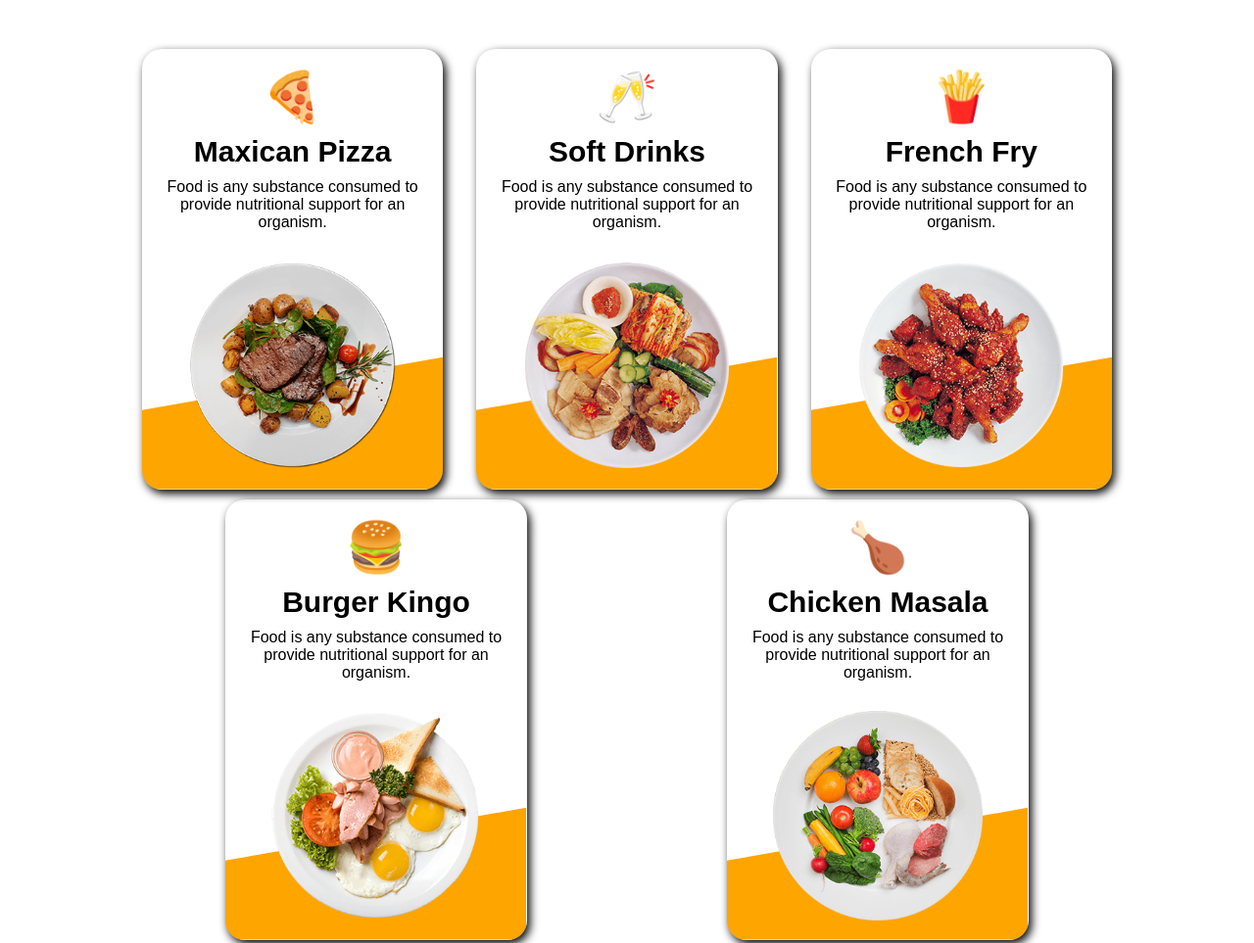
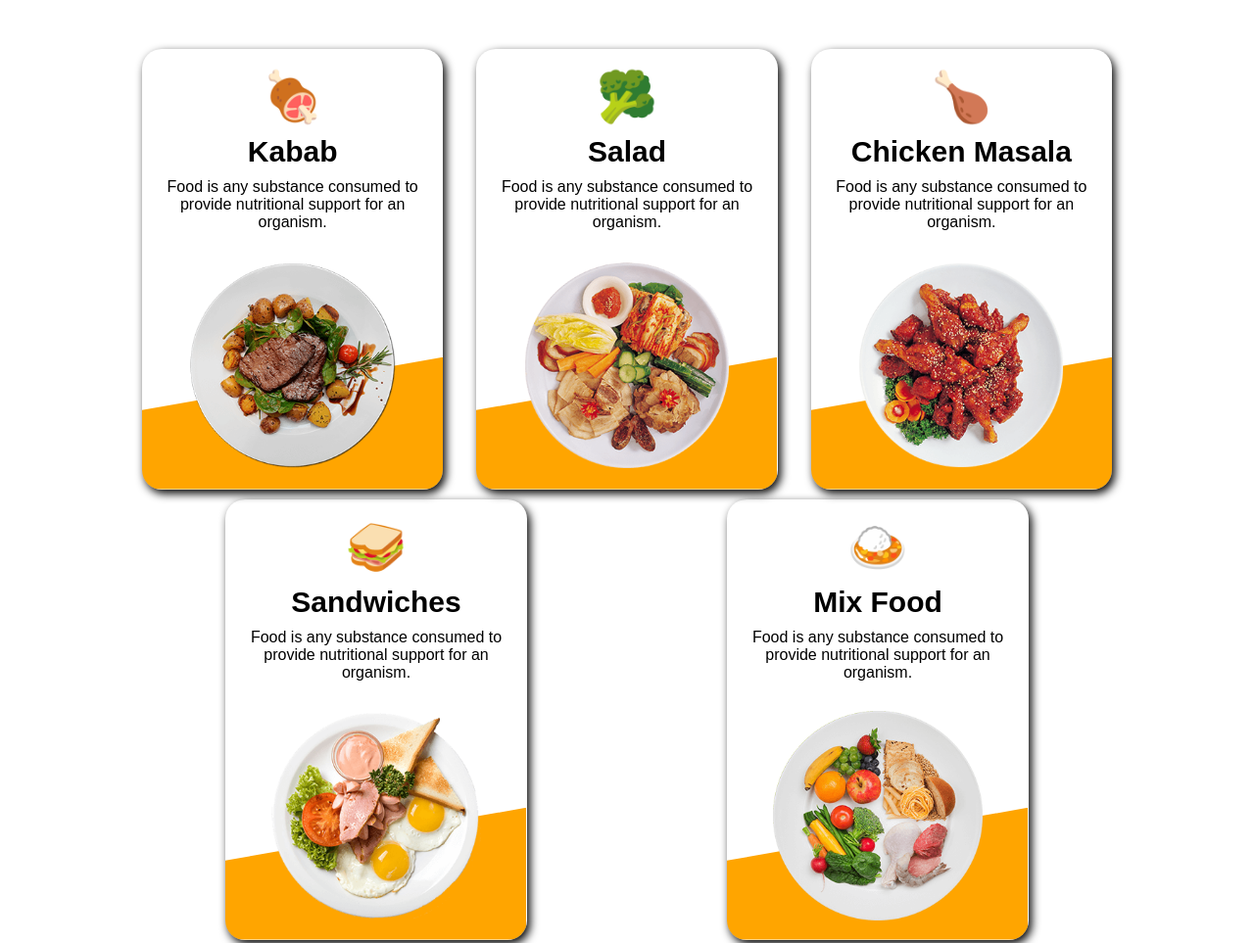
Before and after one commit to Samar-Memon/Flavorz-Clone, a plain HTML site: page index.html in a window 1280 px wide. Shown: the part 800-1763 px from the top of the page at 98% size. Drawn offline with Linux system fonts and the light colour scheme.

Commit message:
Flavorz-Clone(Samar Raza)

```diff
--- a/index.html
+++ b/index.html
@@ -20,7 +20,7 @@
                     <li><a href="#about">About Us</a></li>
                     <li><a href="#shop">Shop</a></li>
                     <li><a href="#blog">Blog</a></li>
-                    <li><a href="#Contact">Contact Us</a></li>
+                    <li><a href="#footer">Contact Us</a></li>
                 </ul>
                 <a href="#" class="btn">Reservation</a>
             </div>
@@ -39,32 +39,32 @@
     <section id="about">
         <div class="about-section">
             <div class="a-child">
-                <span class="first">&#127829;</span>
-                <h1>Maxican Pizza</h1>
+                <span class="first">&#127830;</span>
+                <h1>Kabab</h1>
                 <p>Food is any substance consumed to provide nutritional support for an organism.</p>
                 <img src="./img/item-01.png" class="second">
             </div>
             <div class="a-child">
-                <span class="first">&#129346;</span>
-                <h1>Soft Drinks</h1>
+                <span class="first">&#129382;</span>
+                <h1>Salad</h1>
                 <p>Food is any substance consumed to provide nutritional support for an organism.</p>
                 <img src="./img/item-02.png" class="second">
             </div>
             <div class="a-child">
-                <span class="first">&#127839;</span>
-                <h1>French Fry</h1>
+                <span class="first">&#127831;</span>
+                <h1>Chicken Masala</h1>
                 <p>Food is any substance consumed to provide nutritional support for an organism.</p>
                 <img src="./img/item-03.png" class="second">
             </div>
             <div class="a-child">
-                <span class="first">&#127828;</span>
-                <h1>Burger Kingo</h1>
+                <span class="first">&#129386;</span>
+                <h1>Sandwiches</h1>
                 <p>Food is any substance consumed to provide nutritional support for an organism.</p>
                 <img src="./img/item-04.png" class="second">
             </div>
             <div class="a-child">
-                <span class="first">&#127831;</span>
-                <h1>Chicken Masala</h1>
+                <span class="first">&#127835;</span>
+                <h1>Mix Food</h1>
                 <p>Food is any substance consumed to provide nutritional support for an organism.</p>
                 <img src="./img/item-05.png" class="second">
             </div>
@@ -104,7 +104,7 @@
                 </div>
             </div>
             <div class="blog-child">
-                <img src="./img/card-01.jpg" alt="">
+                <img src="./img/card-02.jpg" alt="">
                 <div class="card-down">
                     <div class="date-n-name">
                         <a href="#"><span>&#128197;</span> JUN 10 2024</a>
@@ -116,7 +116,7 @@
                 </div>
             </div>
             <div class="blog-child">
-                <img src="./img/card-01.jpg" alt="">
+                <img src="./img/card-03.jpg" alt="">
                 <div class="card-down">
                     <div class="date-n-name">
                         <a href="#"><span>&#128197;</span> JUN 10 2024</a>
@@ -132,7 +132,7 @@
 
 
 
-    <section id="footer contact">
+    <section id="footer">
         <div class="footer-section">
             <div class="ft-child">
                 <h1>Flavorz<span>.</span></h1>
@@ -168,7 +168,7 @@
                         <input type="email"placeholder="Email" required>
                     </div>
                     <div>
-                        <select required>
+                        <select>
                             <option value="person">Person</option>
                             <option value="person2">Person2</option>
                             <option value="person3">Person3</option>
--- a/style.css
+++ b/style.css
@@ -21,6 +21,11 @@
 ::-webkit-scrollbar-thumb { background-color: var(--orange); }
 
 ::-webkit-scrollbar-thumb:hover { background-color: var(--dark); }
+
+::selection{
+    background-color: var(--orange);
+    color: var(--white);
+}
 
 /* ########### header styling ########### */
 .navbar-section input{
@@ -406,7 +411,7 @@ img.bottom{
     bottom: 0px;
     transform: translateX(-90%);
     width: 160px;
-    animation: animate 20s linear infinite;
+    animation: animate 15s linear infinite;
 }
 @keyframes animate {
     0%{
@@ -488,6 +493,10 @@ button{
     border: none;
     background-color: var(--orange);
     color: var(--white);
+    transition: all 300ms ease-in-out;
+}
+button:hover{
+    background-color: var(--black);
 }
 
 
@@ -515,7 +524,7 @@ footer{
         margin-bottom: 2rem;
     }
     #footer{
-        height: auto;;
+        height: auto;
     }
     .ft-child{
         width: 49%;
```
